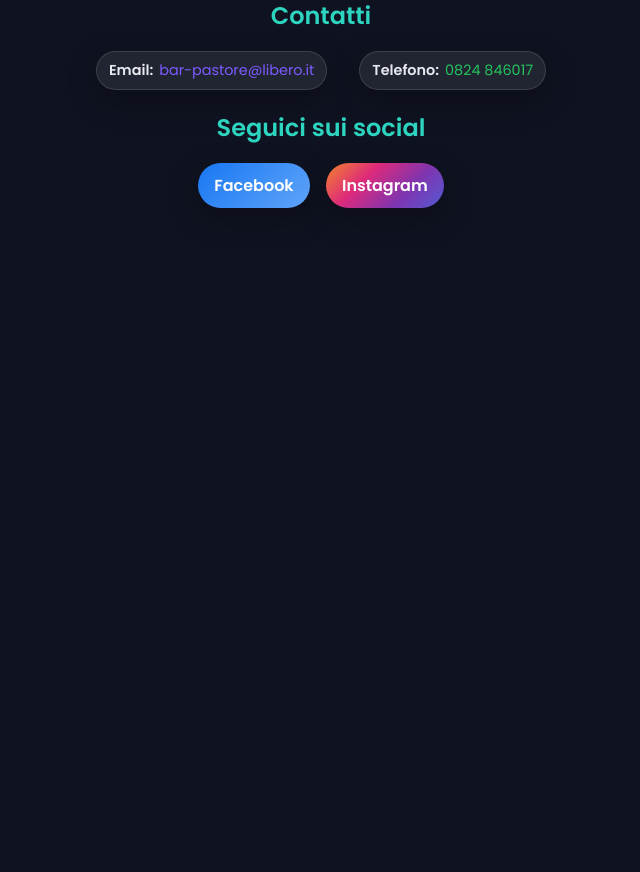
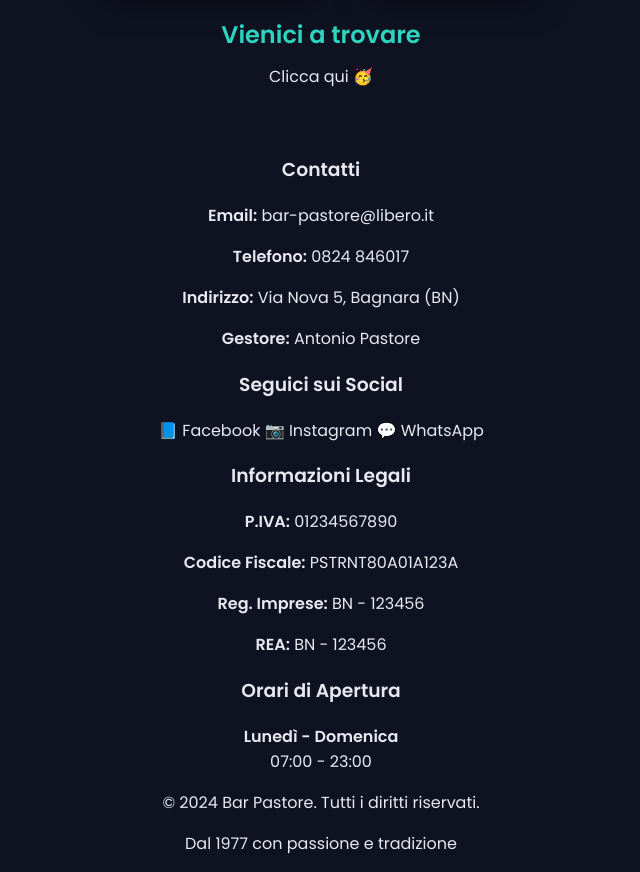
Before and after one commit to lucapasto/barpastore, a plain HTML site: page index.html in a window 1280 px wide. Shown: the part 1261-2133 px from the top of the page, without its empty margins (319-959 px from the left). Before the commit the page ends 1523 px from the top, so only its background shows below. Drawn offline with nearby package versions, Linux system fonts and the light colour scheme.

Commit message:
index.html

```diff
--- a/index.html
+++ b/index.html
@@ -11,15 +11,6 @@
 </head>
 <body>
     <header>
-        <nav class="navbar">
-            <div class="brand"></div>
-            <ul class="nav-links">
-                <li><a href="#home">Home</a></li>
-                <li><a href="#servizi">Servizi</a></li>
-                <li><a href="#chi-siamo">Chi siamo</a></li>
-                <li><a href="#contatti">Contatti</a></li>
-            </ul>
-        </nav>
         <section class="hero" id="home">
             <div class="hero-left">
                 <h1 class="display">Bar Pastore</h1>
@@ -80,14 +71,69 @@
             </div>
         </section>
         <section class="social-section">
-            <h2>Seguici sui social</h2>
+            <h2>Vienici a trovare</h2>
             <p>
-                <a class="btn btn-facebook" href="https://www.facebook.com/" target="_blank" rel="noopener">Facebook</a>
-                <a class="btn btn-instagram" href="https://www.instagram.com/" target="_blank" rel="noopener">Instagram</a>
+                <a class="posizione" href="https://www.google.com/maps/place/Via+Nova,+5,+82010+Bagnara+BN/@41.0535599,14.7905149,17z/data=!3m1!4b1!4m6!3m5!1s0x133a3176cd04359f:0x6677bcebdcae738b!8m2!3d41.0535599!4d14.7930898!16s%2Fg%2F11bw43bwb1?entry=ttu&g_ep=EgoyMDI1MTAwMS4wIKXMDSoASAFQAw%3D%3D" target="_blank" rel="noopener">Clicca qui 🥳</a>
             </p>
         </section>
     </main>
     </div>
+
+    <!-- Footer -->
+    <footer class="footer">
+        <div class="footer-container">
+            <div class="footer-section">
+                <h3>Contatti</h3>
+                <div class="contact-info">
+                    <p><strong>Email:</strong> <a href="mailto:bar-pastore@libero.it">bar-pastore@libero.it</a></p>
+                    <p><strong>Telefono:</strong> <a href="tel:0824846017">0824 846017</a></p>
+                    <p><strong>Indirizzo:</strong> Via Nova 5, Bagnara (BN)</p>
+                    <p><strong>Gestore:</strong> Antonio Pastore</p>
+                </div>
+            </div>
+
+            <div class="footer-section">
+                <h3>Seguici sui Social</h3>
+                <div class="social-links">
+                    <a href="#" class="social-link facebook" aria-label="Facebook">
+                        <span>📘</span> Facebook
+                    </a>
+                    <a href="#" class="social-link instagram" aria-label="Instagram">
+                        <span>📷</span> Instagram
+                    </a>
+                    <a href="#" class="social-link whatsapp" aria-label="WhatsApp">
+                        <span>💬</span> WhatsApp
+                    </a>
+                </div>
+            </div>
+
+            <div class="footer-section">
+                <h3>Informazioni Legali</h3>
+                <div class="legal-info">
+                    <p><strong>P.IVA:</strong> 01234567890</p>
+                    <p><strong>Codice Fiscale:</strong> PSTRNT80A01A123A</p>
+                    <p><strong>Reg. Imprese:</strong> BN - 123456</p>
+                    <p><strong>REA:</strong> BN - 123456</p>
+                </div>
+            </div>
+
+            <div class="footer-section">
+                <h3>Orari di Apertura</h3>
+                <div class="opening-hours">
+                    <p><strong>Lunedì - Domenica</strong><br>07:00 - 23:00</p>
+                </div>
+            </div>
+        </div>
+
+        <div class="footer-bottom">
+            <div class="footer-bottom-content">
+                <p>&copy; 2024 Bar Pastore. Tutti i diritti riservati.</p>
+                <p>Dal 1977 con passione e tradizione</p>
+
+            </div>
+        </div>
+    </footer>
+
     <script src="script.js"></script>
 </body>
 </html>
```
